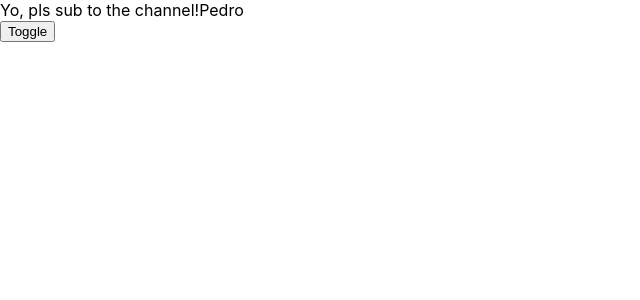
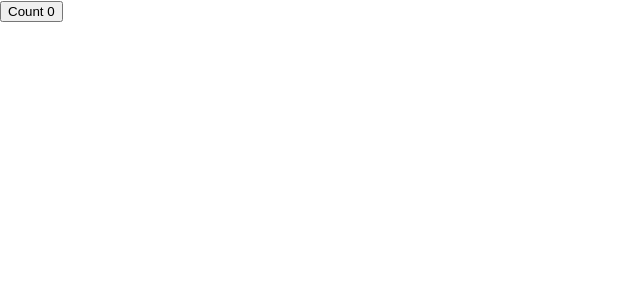
Before and after one commit to Mr-Brown-Rafi/React_Learning, a React (Create React App) app in the folder react_hooks/: page / in a window 1280 px wide. Shown: the top 300 px of the page, without its empty margins (0-640 px from the left). Built offline with nearby package versions, Linux system fonts and the light colour scheme.

Commit message:
Comparision of class and fun comp with stateHook

```diff
--- a/react_hooks/src/App.js
+++ b/react_hooks/src/App.js
@@ -1,6 +1,9 @@
 import './App.css';
-import UseCallBackHook from './UseCallBack_hook/UseCallBackHook';
+import HookCounter from './HooksDeep/UseStateHook.js/HookCounter';
+//import ClassCounter from './HooksDeep/UseStateHook.js/ClassCounter';
 
+
+//import UseCallBackHook from './UseCallBack_hook/UseCallBackHook';
 //import UseMemoHook from './useMemo_hook/UseMemoHook';
 //import ContextHook from './context_hook/context_hook';
 //import ImperativeHook from './useImparativeHandleHook/imperativeHook'
@@ -20,7 +23,11 @@ function App() {
     //<ImperativeHook />
     //<ContextHook/>
    //< UseMemoHook/>
-   <UseCallBackHook />
+   //<UseCallBackHook />
+
+
+   //<ClassCounter/>
+   <HookCounter/>
   );
 }
 
--- /dev/null
+++ b/react_hooks/src/HooksDeep/UseStateHook.js/HookCounter.js
@@ -0,0 +1,13 @@
+import React,{useState} from 'react'
+
+const HookCounter = () => {
+const [count,setCount]=useState(0)
+
+  return (
+    <div>
+        <button onClick={() => setCount(count+1)}>Count {count}</button>
+    </div>
+  )
+}
+
+export default HookCounter
```
Also changed, not shown: react_hooks/src/HooksDeep/UseStateHook.js/ClassCounter.js (+17 -10 lines).
